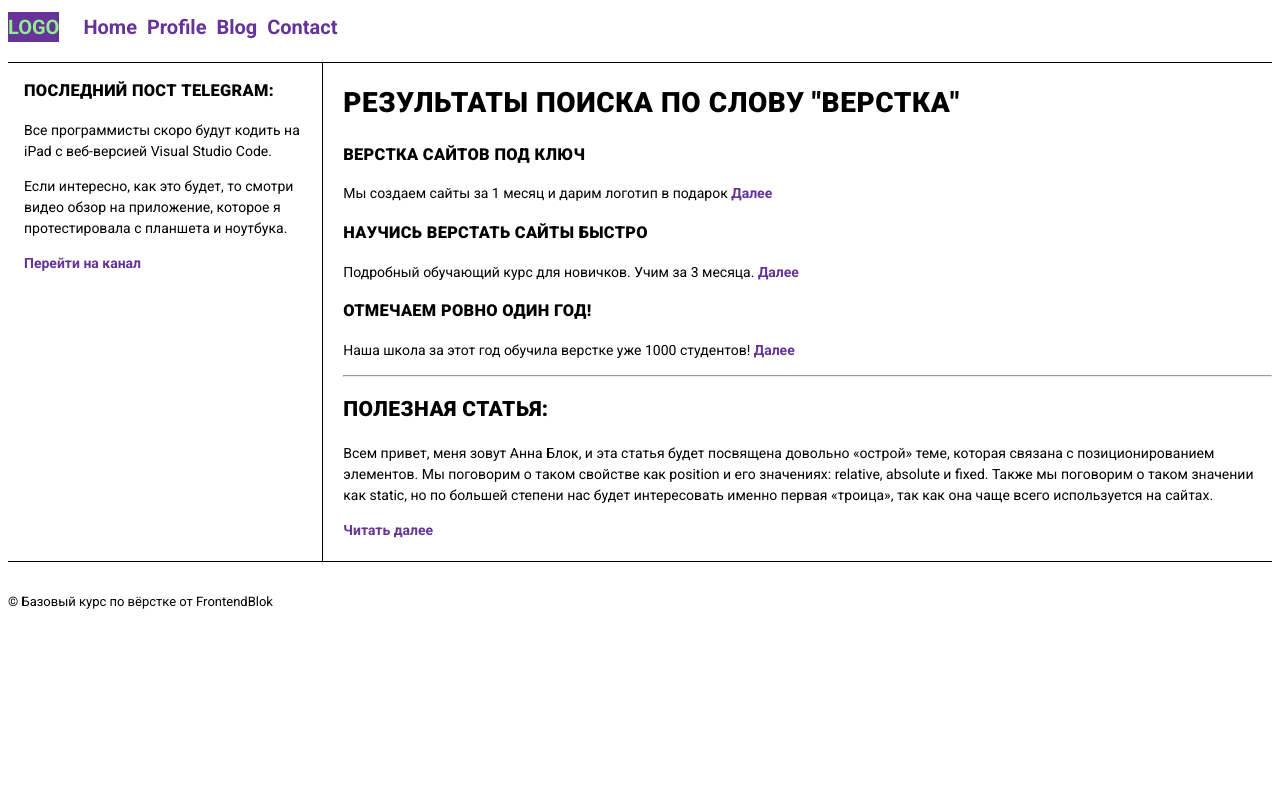
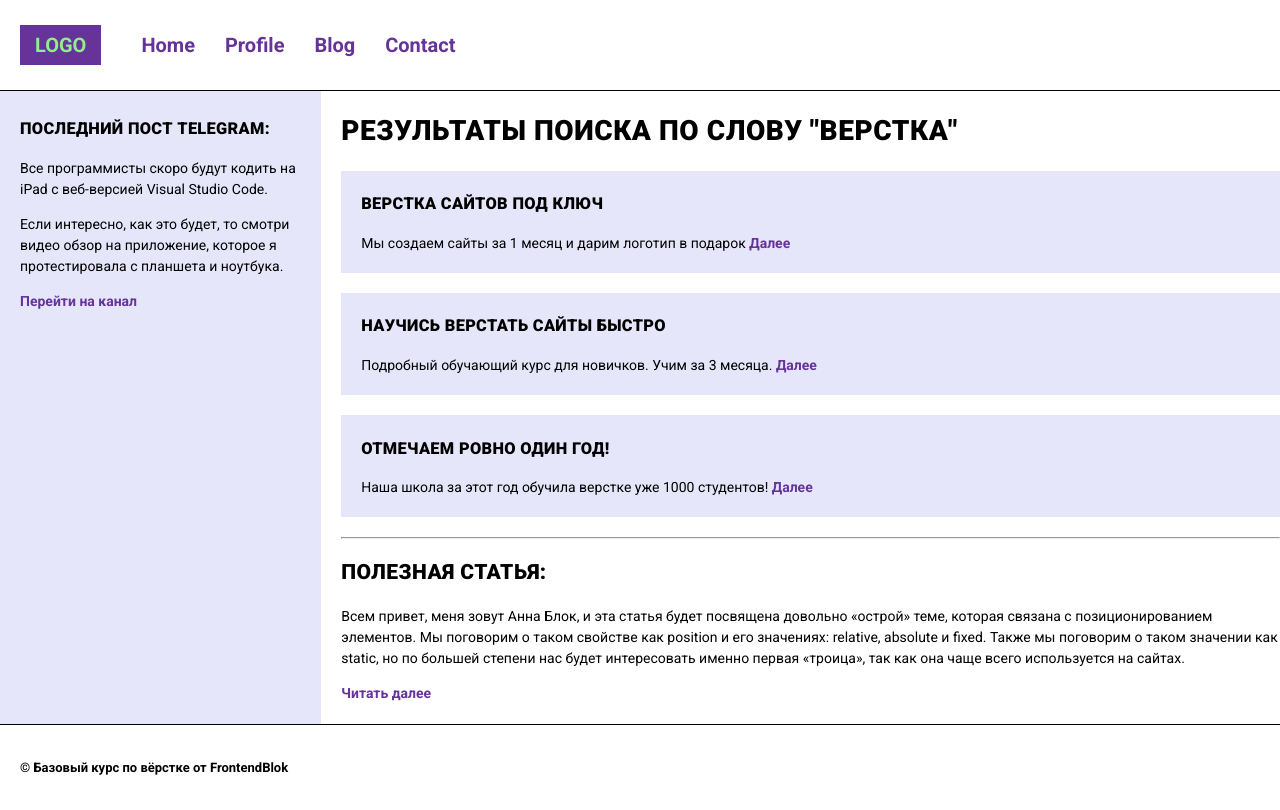
Before and after one commit to guacamole1/Frontendblock-test, a plain HTML site: page semantic.html in a window 1280 px wide. Drawn offline with Linux system fonts and the light colour scheme.

Commit message:
добавлены отступы

```diff
--- a/styles/semantic.css
+++ b/styles/semantic.css
@@ -5,28 +5,31 @@ body {
   font-size: 14px;
   font-weight: 400;
   line-height: 1.5;
+  margin: 0;
+  padding: 0;
 }
 header {
   font-size: 20px;
+  padding: 10px 20px;
+  border-bottom: 1px solid #000;
 }
 
 footer {
   font-size: 13px;
+  padding: 20px 20px;
+  font-weight: 700;
 }
 
 nav {
   display: flex;
   align-items: center;
-  margin-top: -1rem;
-  border-bottom: 1px solid #000;
 }
+
 #logo {
-  align-items: center;
-  margin-right: 1rem;
-  padding: 0;
   color: lightgreen;
   background-color: rebeccapurple;
   font-weight: 700;
+  padding: 5px 15px;
 }
 a {
   color: rebeccapurple;
@@ -36,23 +39,26 @@ a {
 ul {
   display: flex;
   list-style: none;
-  padding: 0;
-  margin-left: 0.5rem;
 }
 ul > li {
-  margin-right: 10px;
+  margin-right: 30px;
 }
 .box {
   display: flex;
-  margin-bottom: 30px;
   gap: 20px;
   border-bottom: 1px solid #000;
 }
 aside {
-  border-right: 1px solid #000;
-  padding-right: 20px;
-  margin-left: 1rem;
+  padding: 10px 20px;
+  background-color: lavender;
 }
+
+section {
+  background-color: lavender;
+  padding: 5px 20px;
+  margin-bottom: 20px;
+}
+
 article {
   padding-bottom: 20px;
 }
```
